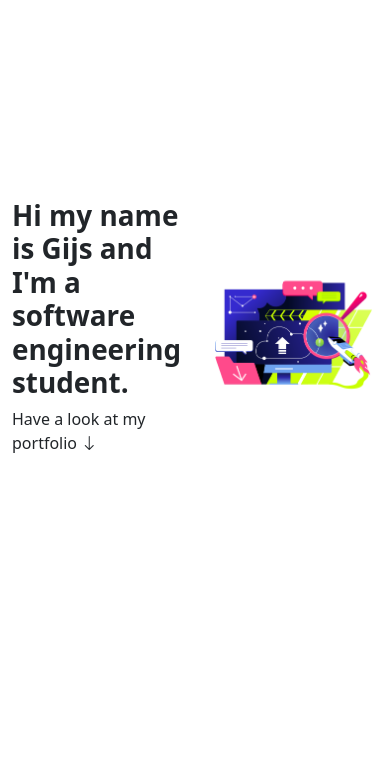
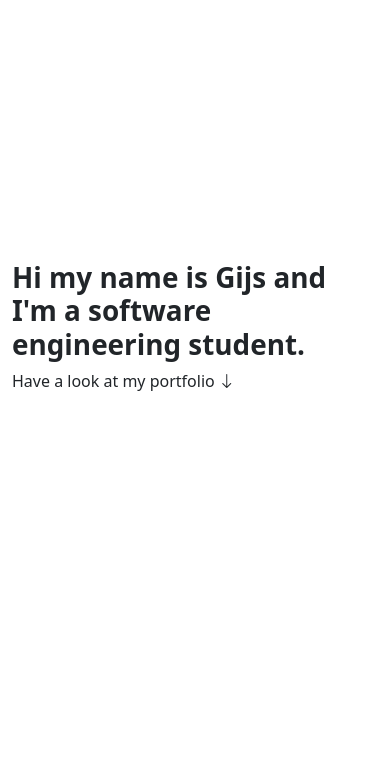
Before and after one commit to gijsvanloon/gijsvanloon.github.io, a plain HTML site: page index.html in a window 390 px wide. Shown: the part 87-844 px from the top of the page. Drawn offline with nearby package versions, Linux system fonts and the light colour scheme.

Commit message:
Update index.html

```diff
--- a/index.html
+++ b/index.html
@@ -40,11 +40,11 @@
         <br>
         <!-- main -->
         <div class="row">
-            <div class="col-6 position-absolute top-50 start-0 translate-middle-y">
+            <div class="col-md-6 position-absolute top-50 start-0 translate-middle-y">
                 <h1 class="fw-bold">Hi my name is Gijs and I'm a software engineering student.</h1>
                 <p>Have a look at my portfolio <i class="bi bi-arrow-down"></i></p>
             </div>
-            <div class="col-6 position-absolute top-50 end-0 translate-middle-y">
+            <div class="col-md-6 position-absolute top-50 end-0 translate-middle-y d-none d-sm-none d-md-block">
                 <img class="img-thumbnail border-0" src="img.png" alt="img">
             </div>
         </div>
```
